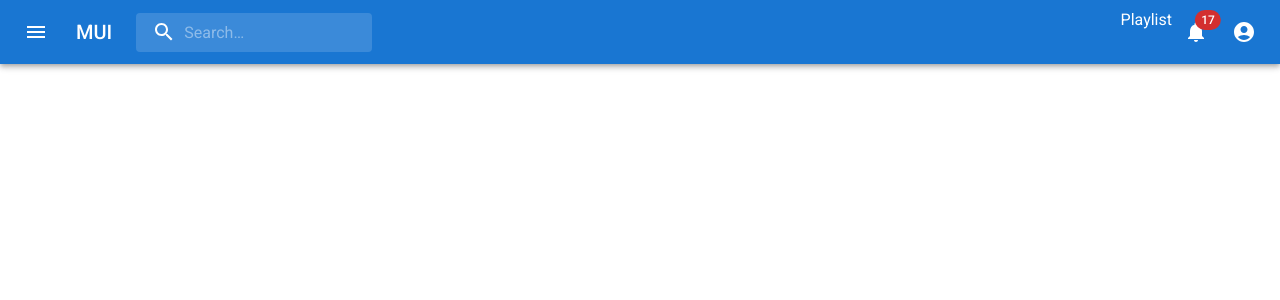
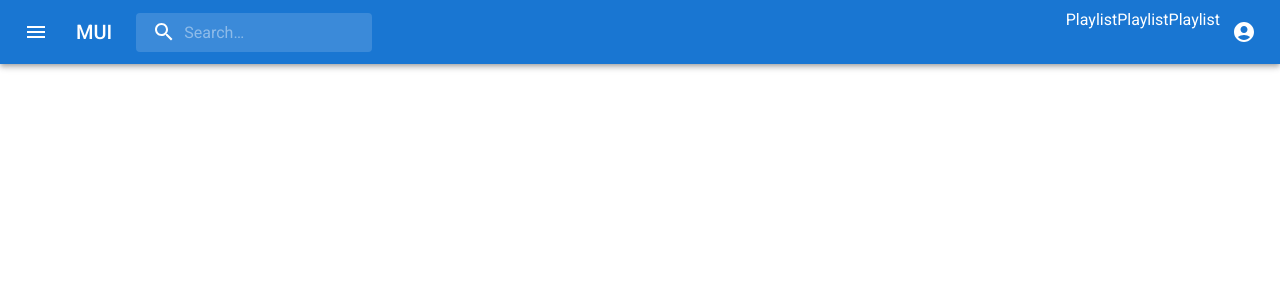
Before and after one commit to huytran72/ZingMusic, a Next.js app in the folder Zing_Music/: page / in a window 1280 px wide. Shown: the top 300 px of the page. Built offline with nearby package versions, Linux system fonts and the light colour scheme.

Commit message:
Update app.header.tsx

```diff
--- a/Zing_Music/src/components/header/app.header.tsx
+++ b/Zing_Music/src/components/header/app.header.tsx
@@ -188,15 +188,9 @@ export default function AppHeader() {
           <Box sx={{ flexGrow: 1 }} />
           <Box sx={{ display: { xs: "none", md: "flex" } }}>
             <span>Playlist</span>
-            <IconButton
-              size="large"
-              aria-label="show 17 new notifications"
-              color="inherit"
-            >
-              <Badge badgeContent={17} color="error">
-                <NotificationsIcon />
-              </Badge>
-            </IconButton>
+            <span>Playlist</span>
+            <span>Playlist</span>
+
             <IconButton
               size="large"
               edge="end"
```
